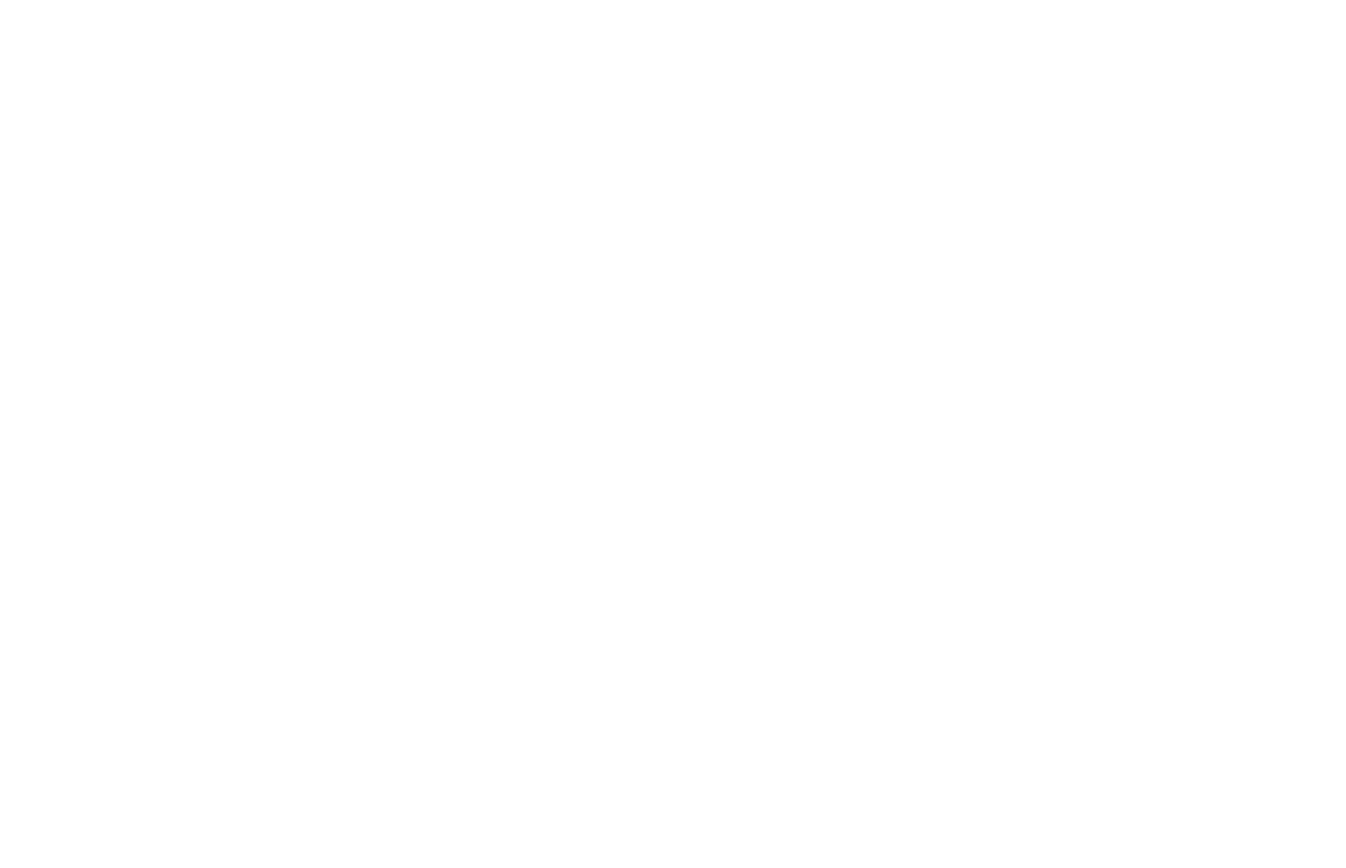
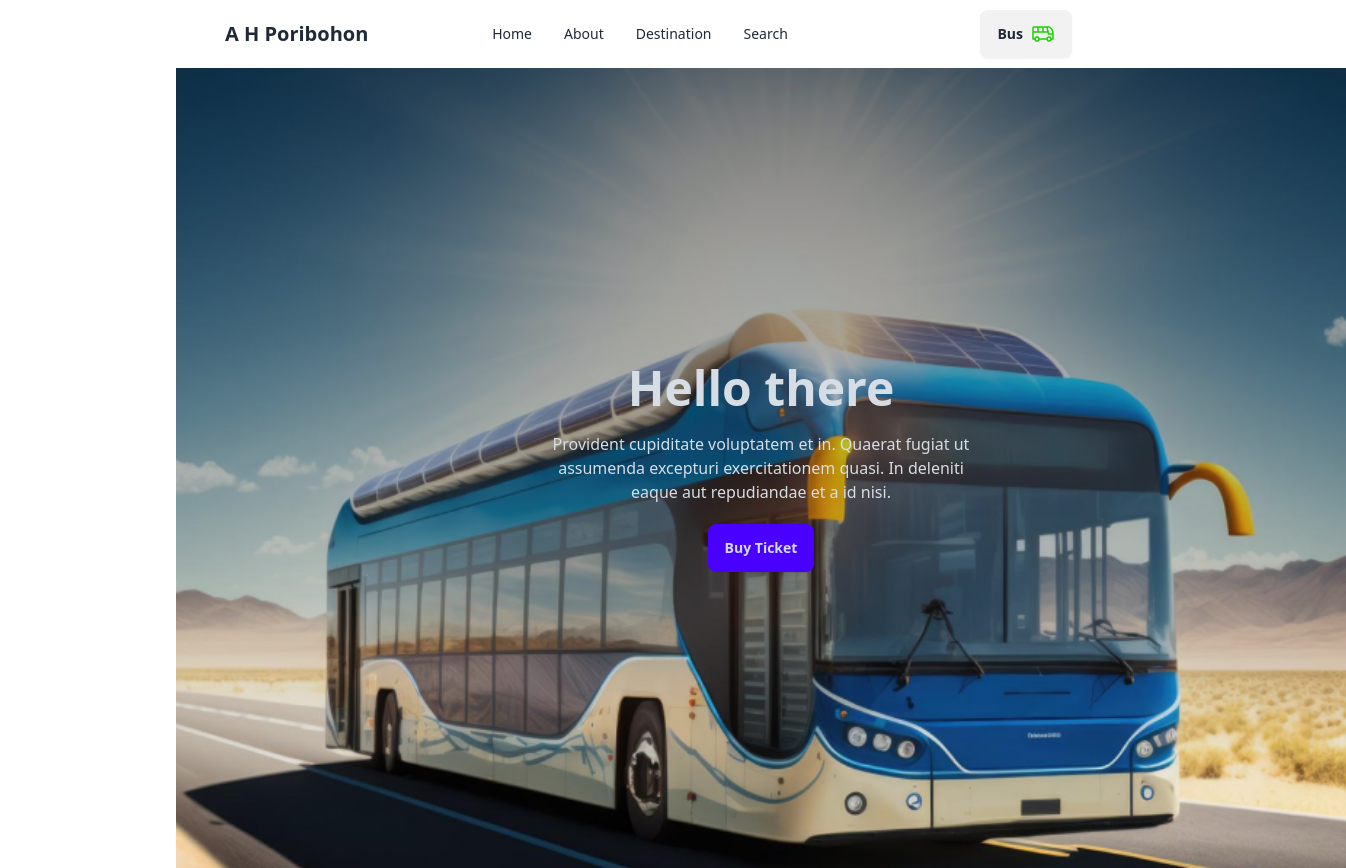
Before and after one commit to AHNAYEEM40/assingment-5-Poribohon-, a plain HTML site: page index.html in a window 1280 px wide. Shown: the whole page, 1346 px wide, since content can reach past the window. Before the commit the page ends 800 px from the top, so only its background shows below. Drawn offline with nearby package versions, Linux system fonts and the light colour scheme.

Commit message:
first2 commit

```diff
--- a/index.html
+++ b/index.html
@@ -1,11 +1,54 @@
 <!DOCTYPE html>
-<html lang="en">
+<html lang="en" data-theme="light">
 <head>
     <meta charset="UTF-8">
     <meta name="viewport" content="width=device-width, initial-scale=1.0">
     <title>A H Poribohon</title>
+
+<link href="https://cdn.jsdelivr.net/npm/daisyui@4.7.2/dist/full.min.css" rel="stylesheet" type="text/css" />
+<script src="https://cdn.tailwindcss.com"></script>
+
 </head>
 <body>
+    <header>
+        <div class="navbar bg-base-100 px-52">
+            <div class="navbar-start">
+              <div class="dropdown">
+                <div tabindex="0" role="button" class="btn btn-ghost lg:hidden">
+                  <svg xmlns="http://www.w3.org/2000/svg" class="h-5 w-5" fill="none" viewBox="0 0 24 24" stroke="currentColor"><path stroke-linecap="round" stroke-linejoin="round" stroke-width="2" d="M4 6h16M4 12h8m-8 6h16" /></svg>
+                </div>
+                <ul tabindex="0" class="menu menu-sm dropdown-content mt-3 z-[1] p-2 shadow bg-base-100 rounded-box w-52">
 
+                </ul>
+              </div>
+              <a class="btn btn-ghost text-xl">A H Poribohon</a>
+            </div>
+            <div class="navbar-center hidden lg:flex">
+              <ul class="menu menu-horizontal px-1">
+                <li><a>Home</a></li>
+                <li><a>About</a></li>
+                <li><a>Destination</a></li>
+                <li><a>Search</a></li>
+              </ul>
+            </div>
+            <div class="navbar-end">
+              <a class="btn">Bus   <img src="images/bus-icon.png" alt=""> </a>
+
+            </div>
+          </div>
+    </header>
+    <main>
+        <section class="pl-44 ">
+          <div class="hero min-h-screen w-[1170px] rounded-2xlJ " style="background-image: url(./images/banner.png);">
+            <div class="hero-content text-center text-neutral-content">
+              <div class="max-w-md">
+                <h1 class="mb-5 text-5xl font-bold">Hello there</h1>
+                <p class="mb-5">Provident cupiditate voluptatem et in. Quaerat fugiat ut assumenda excepturi exercitationem quasi. In deleniti eaque aut repudiandae et a id nisi.</p>
+                <button class="btn btn-primary">Buy Ticket</button>
+              </div>
+            </div>
+          </div>
+        </section>
+    </main>
 </body>
 </html>
--- a/style/style.css
+++ b/style/style.css
@@ -0,0 +1,3 @@
+#bg{
+    background-image: url(../images/banner.png);
+}
--- /dev/null
+++ b/tailwind.config.js
@@ -0,0 +1,8 @@
+/** @type {import('tailwindcss').Config} */
+module.exports = {
+    content: ["./src/**/*.{html,js}"],
+    theme: {
+      extend: {},
+    },
+    plugins: [],
+  }
```
Also changed, not shown: images/banner.png (added), images/bus-icon.png (added), images/bus-logo.png (added), images/cupon-devider.png (added), images/fare.png (added), images/info-devider.png (added), images/people.png (added), images/playstore.png (added), images/seat-gray.png (added), images/seat-green-filled.png (added), images/seat-green.png (added), images/stoppage.png (added), images/success.png (added), images/ticket-cupon.png (added).
